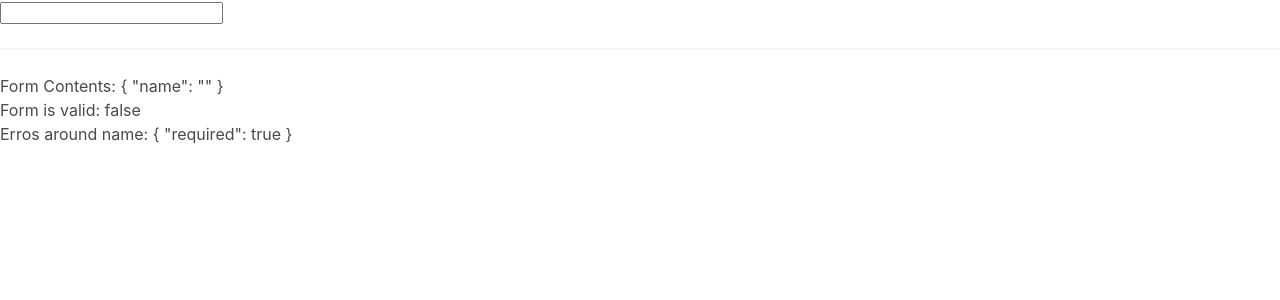
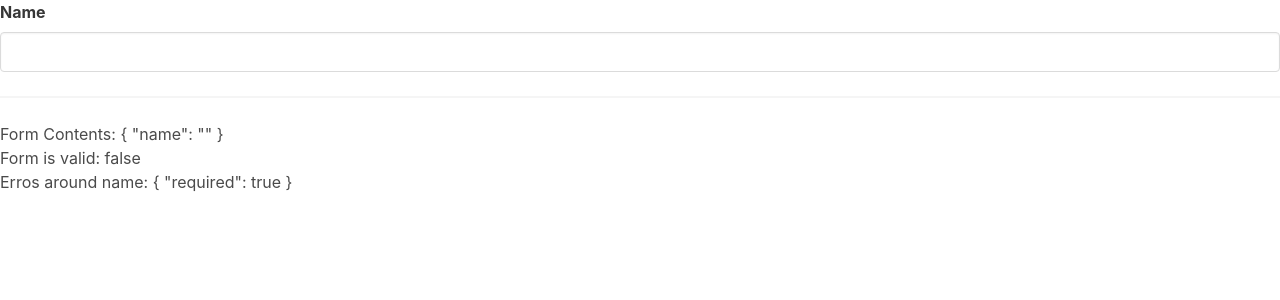
Before and after one commit to gustavonvp/creditcard---004, an Angular app: page / in a window 1280 px wide. Shown: the top 300 px of the page. Built offline with nearby package versions, Linux system fonts and the light colour scheme.

Commit message:
implementing css and restrictions on event properties

```diff
--- a/src/app/card-form/card-form.component.html
+++ b/src/app/card-form/card-form.component.html
@@ -1,7 +1,7 @@
 <form [formGroup]="cardForm">
-    <app-input [control]="cardForm.get('name')"></app-input>
+    <app-input label="Name" [control]="cardForm.get('name')"></app-input>
     <hr/>
-
+</form>
 <div> Form Contents: {{cardForm.value | json}}  </div>
 <div>Form is valid: {{ cardForm.valid}}</div>
 <div>Erros around name: {{cardForm.controls.name.errors | json}}</div>
--- a/src/app/card-form/card-form.component.ts
+++ b/src/app/card-form/card-form.component.ts
@@ -14,7 +14,7 @@ export class CardFormComponent implements OnInit {
        Validators.required,
        Validators.minLength(3),
        Validators.maxLength(5),
-       Validators.pattern(/\s/),
+       Validators.pattern("[a-zA-Z ]*"),
     ] )
   });
 
--- a/src/app/input/input.component.html
+++ b/src/app/input/input.component.html
@@ -1,15 +1,19 @@
-<input [formControl]="control" />
-<ng-container *ngIf="
-                control.dirty
-                && control.touched
-                && control.errors">
+<div class="field>">
+    <label class="label">{{ label }}</label>
+<div class="control">
+<input class="input"
+        [formControl]="control"
+        [ngClass]="{'is-danger': showErros()}" />
 
-    <div *ngIf="control.errors.required">
+</div>
+<ng-container *ngIf="showErros()">
+
+    <div class="help is-danger" *ngIf="control.errors.required">
         Value is required.
     </div>
 
 
-    <div *ngIf="control.errors.minlength">
+    <div class="help is-danger" *ngIf="control.errors.minlength">
         Value you entered is
         {{ control.errors.minlength.actualLength}}
         characters long, but it must be at least
@@ -19,7 +23,7 @@
 
     </div>
 
-    <div *ngIf="control.errors.maxlength">
+    <div class="help is-danger" *ngIf="control.errors.maxlength">
         Value you entered is
         {{control.errors.maxlength.actualLength}}
         characters long , but it cannot be longer than
@@ -27,8 +31,13 @@
         characters
     </div>
 
-    <div *ngIf="control.errors.pattern">
+    <div class="help is-danger" *ngIf="control.errors.pattern">
         Invalid format!
     </div>
 
 </ng-container>
+
+</div>
+
+<!--
+{'is-danger': control.dirty && control.touched && control.errors  } -->
--- a/src/app/input/input.component.ts
+++ b/src/app/input/input.component.ts
@@ -8,10 +8,15 @@ import { FormControl } from '@angular/forms';
 })
 export class InputComponent implements OnInit {
 @Input() control: FormControl;
-
+@Input() label: string;
   constructor() { }
 
   ngOnInit() {
   }
 
+  showErros()
+ {
+   const {dirty, touched, errors } = this.control;
+   return dirty && touched && errors
+ }
 }
```
